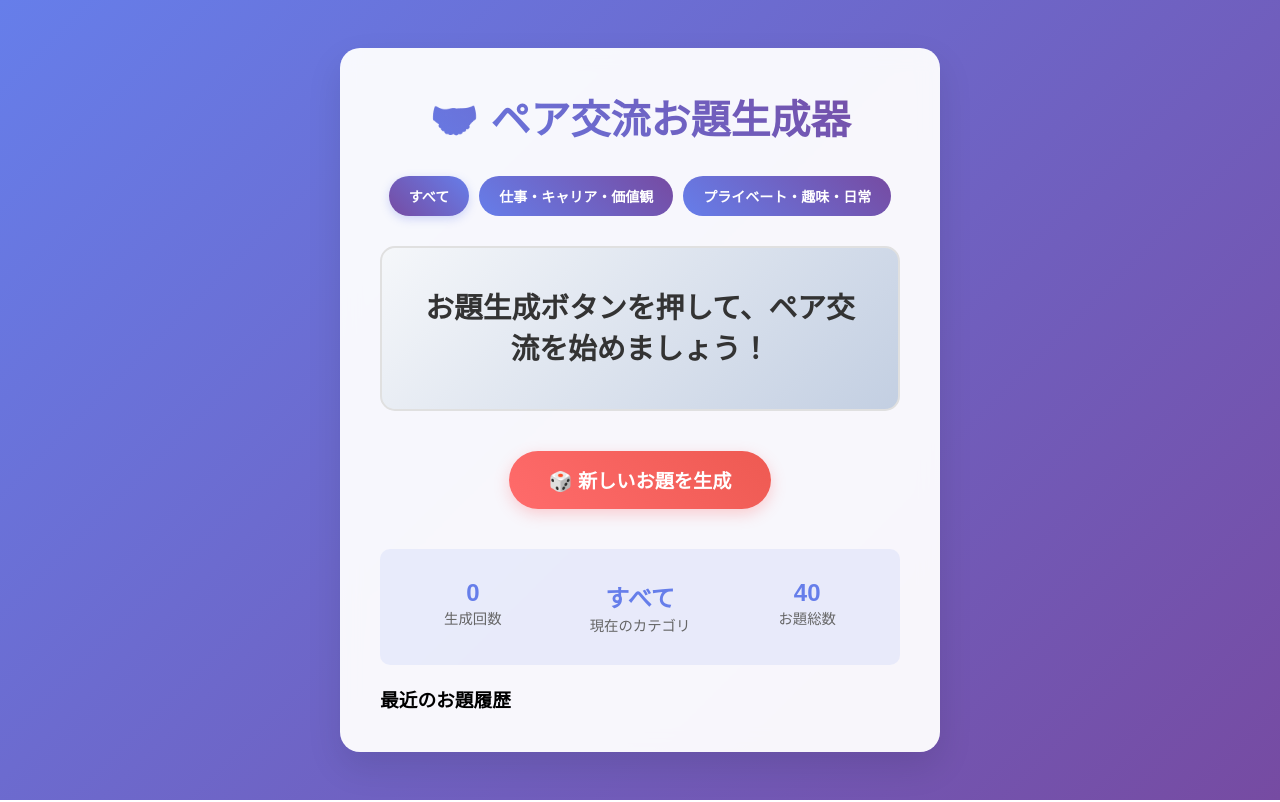
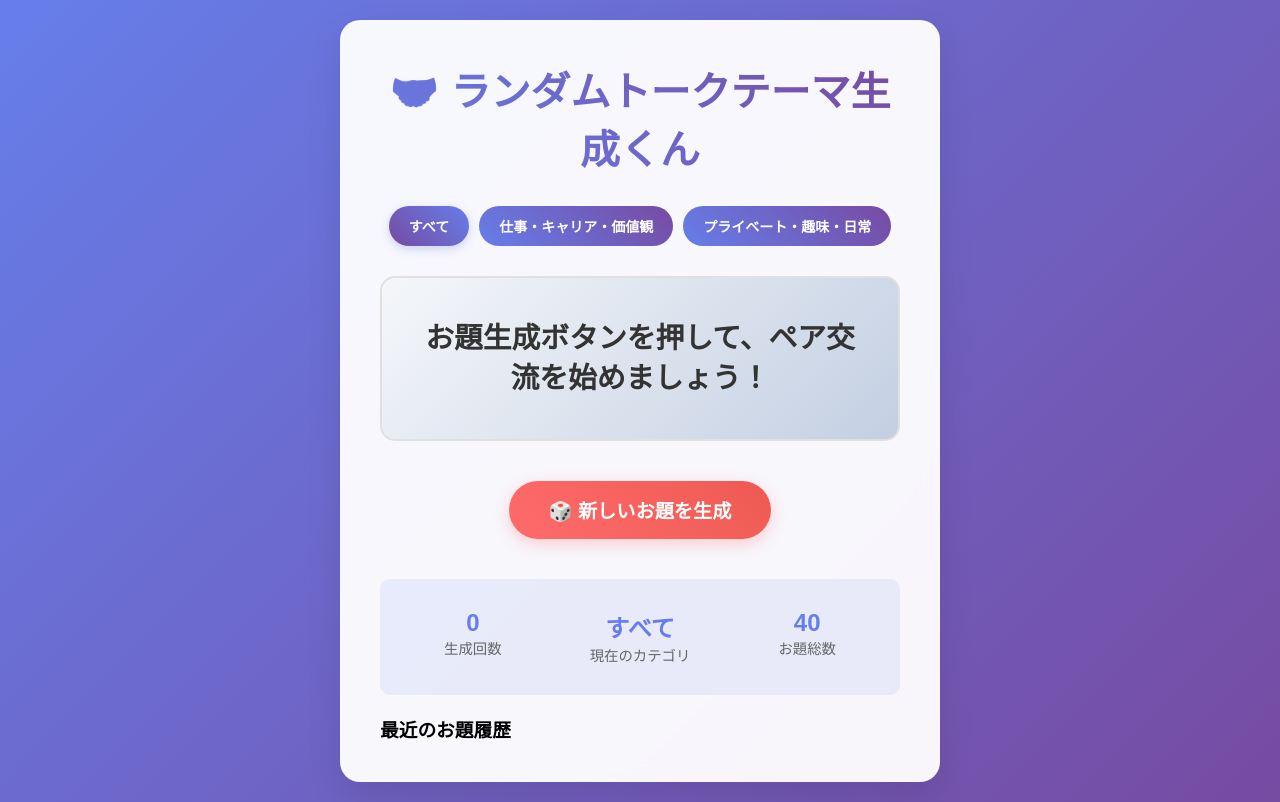
Before and after one commit to RyoichiWatanabeB/random-topic-app, a plain HTML site: page index.html in a window 1280 px wide. Drawn offline with Linux system fonts and the light colour scheme.

Commit message:
Update index.html

```diff
--- a/index.html
+++ b/index.html
@@ -189,7 +189,7 @@
 </head>
 <body>
     <div class="container">
-        <h1>🤝 ペア交流お題生成器</h1>
+        <h1>🤝 ランダムトークテーマ生成くん</h1>
 
         <div class="category-selector">
             <div class="category-buttons">
```
